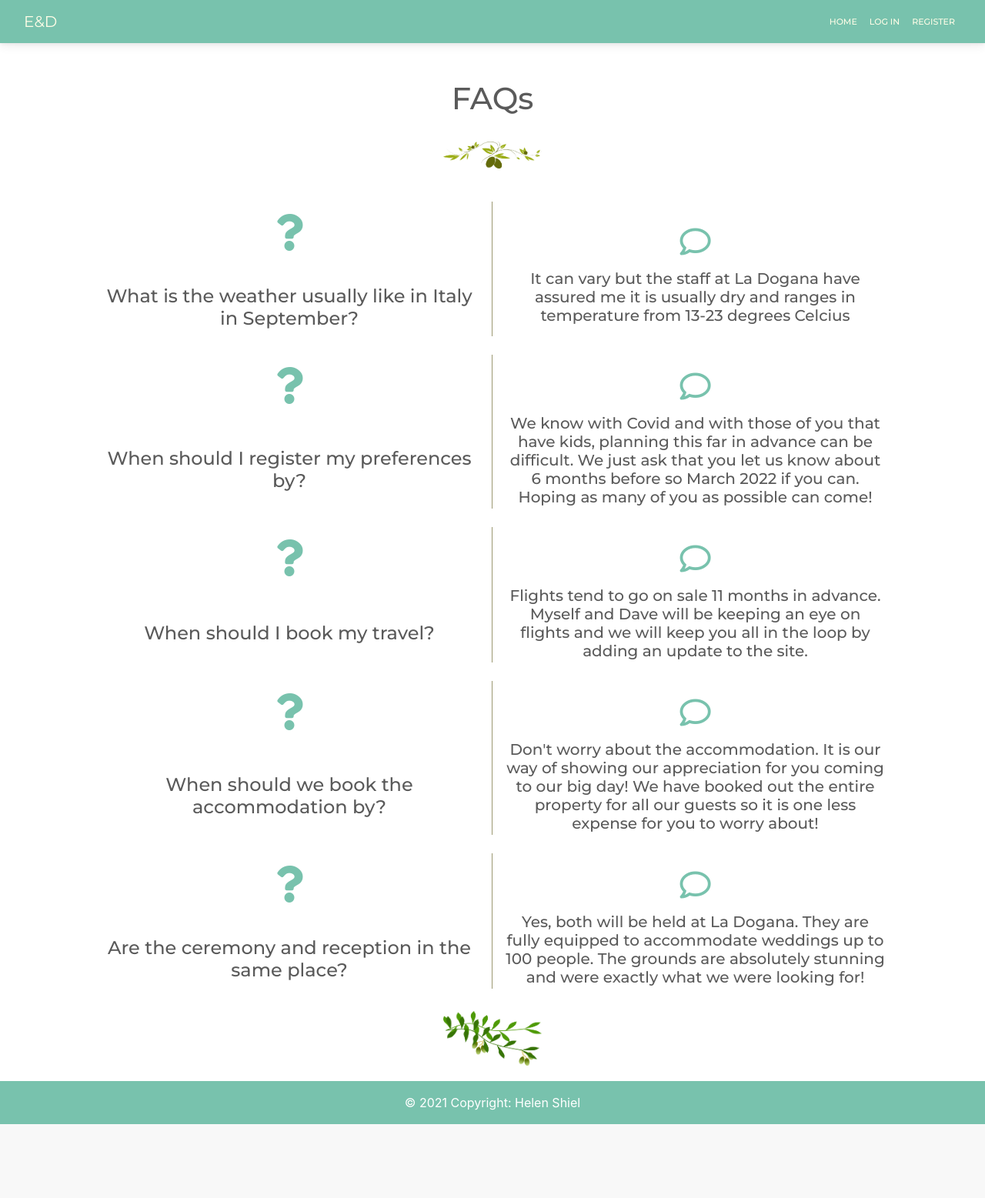
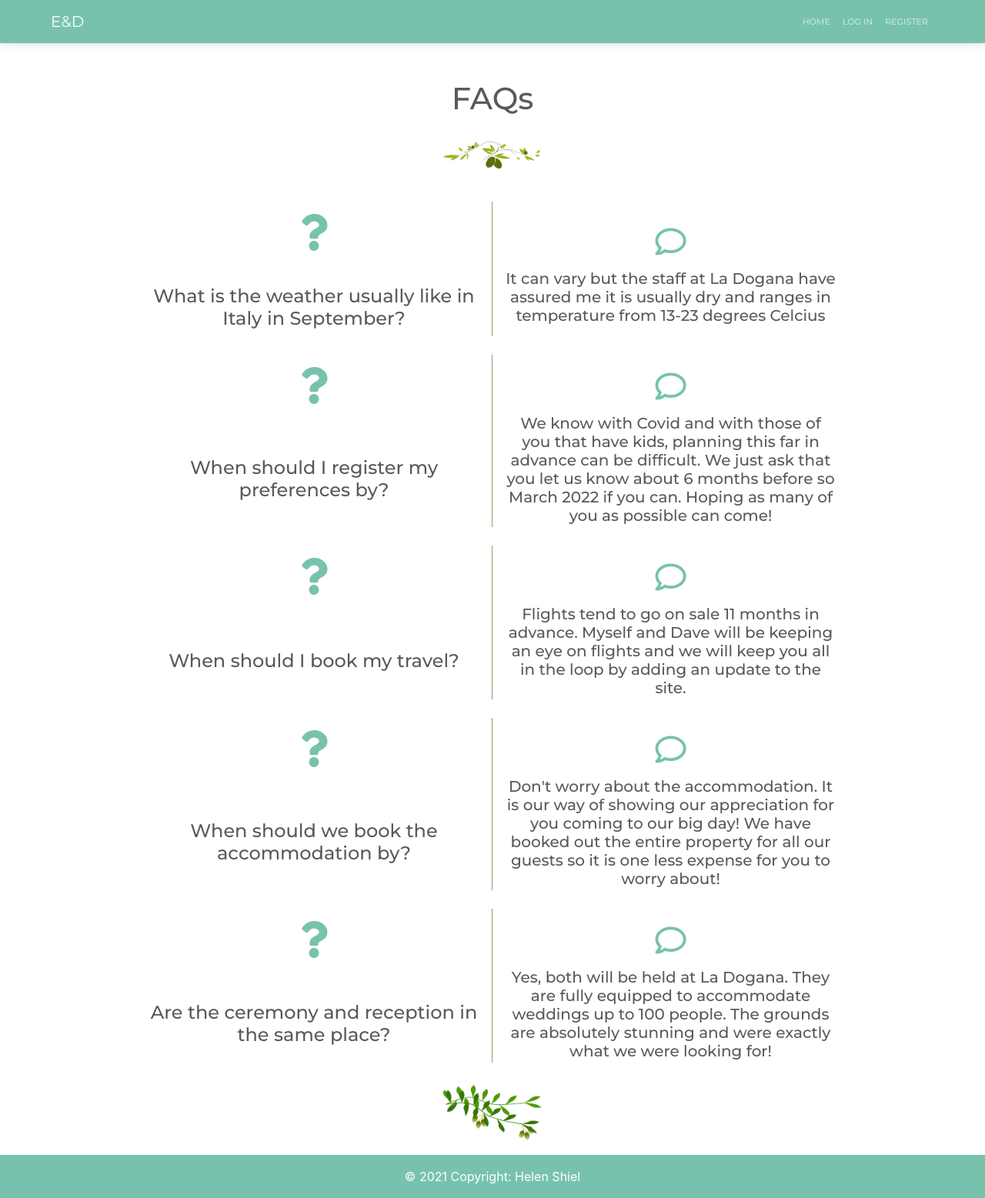
Before and after one commit to shielh/WeddingApp-MS3, a Flask app: page /faq in a window 1280 px wide. Shown: the whole page at 77% size. Before the commit the page ends 1461 px from the top, so only its background shows below. Run offline with Flask 2, Linux system fonts and the light colour scheme; some libraries are stand-ins or nearby versions.

Commit message:
Adjust styling of navbar

```diff
--- a/app.py
+++ b/app.py
@@ -295,7 +295,7 @@ def error_not_found(error):
     """
     Handles route to 404 error
     """
-    return render_template("404.html", error=error)
+    return render_template("404.html", error=error), 404
 
 
 @app.errorhandler(500)
@@ -303,7 +303,7 @@ def server_error(error):
     """
     Handles route to 500 error
     """
-    return render_template("500.html", error=error)
+    return render_template("500.html", error=error), 500
 
 
 if __name__ == "__main__":
--- a/static/css/responsive.css
+++ b/static/css/responsive.css
@@ -21,7 +21,7 @@
         width: 50vw;
     }
     .olive-img-accom{
-        width: 30vw;
+        width: 40vw;
     }
     .card-body{
         width: 80%;
@@ -29,7 +29,7 @@
     .accom-img-right{
     margin-left: 0px;
     }
-.accom-text-right{
+    .accom-text-right{
     margin-left: 0px;
     }
 }
@@ -37,6 +37,7 @@
 @media only screen and (max-width: 1024px){
     .divide-content{
         border-right: none;
+        border-bottom: 1px solid #78c2ad;
     }
 }
 
@@ -45,4 +46,11 @@
     .error-card {
         width: 50%;
     }
+    .nav-container{
+        padding-right: 50px;
+        padding-left: 50px;
+    }
+    .faq-section{
+        width: 70%;
+    }
 }
--- a/static/css/style.css
+++ b/static/css/style.css
@@ -21,17 +21,12 @@
     height: inherit;
 }
 
-a.navbar-brand{
-    color: #FFFDE7;
-}
-
-a.nav-link{
-    color: #FFFDE7;
-}
-
 .nav-link:hover {
     color: #FFFDE7;
     text-shadow: 1px 1px;
+}
+span.navbar-toggler-icon{
+    color: #FFFDE7;
 }
 
 .navbar-collapse {
--- a/templates/base.html
+++ b/templates/base.html
@@ -39,8 +39,8 @@
         <!-- Navbar -->
 
 
-        <nav class="navbar navbar-expand-lg sticky-top  bg-primary">
-            <div class="container-fluid">
+        <nav class="navbar navbar-expand-lg sticky-top navbar-dark bg-primary">
+            <div class="container-fluid nav-container">
                 <a class="navbar-brand" href="{{ url_for('home') }}">E&D</a>
                 <button class="navbar-toggler" type="button" data-toggle="collapse" data-target="#navbarColor01" aria-controls="navbarColor01" aria-expanded="false" aria-label="Toggle navigation">
                 <span class="navbar-toggler-icon"></span>
```
